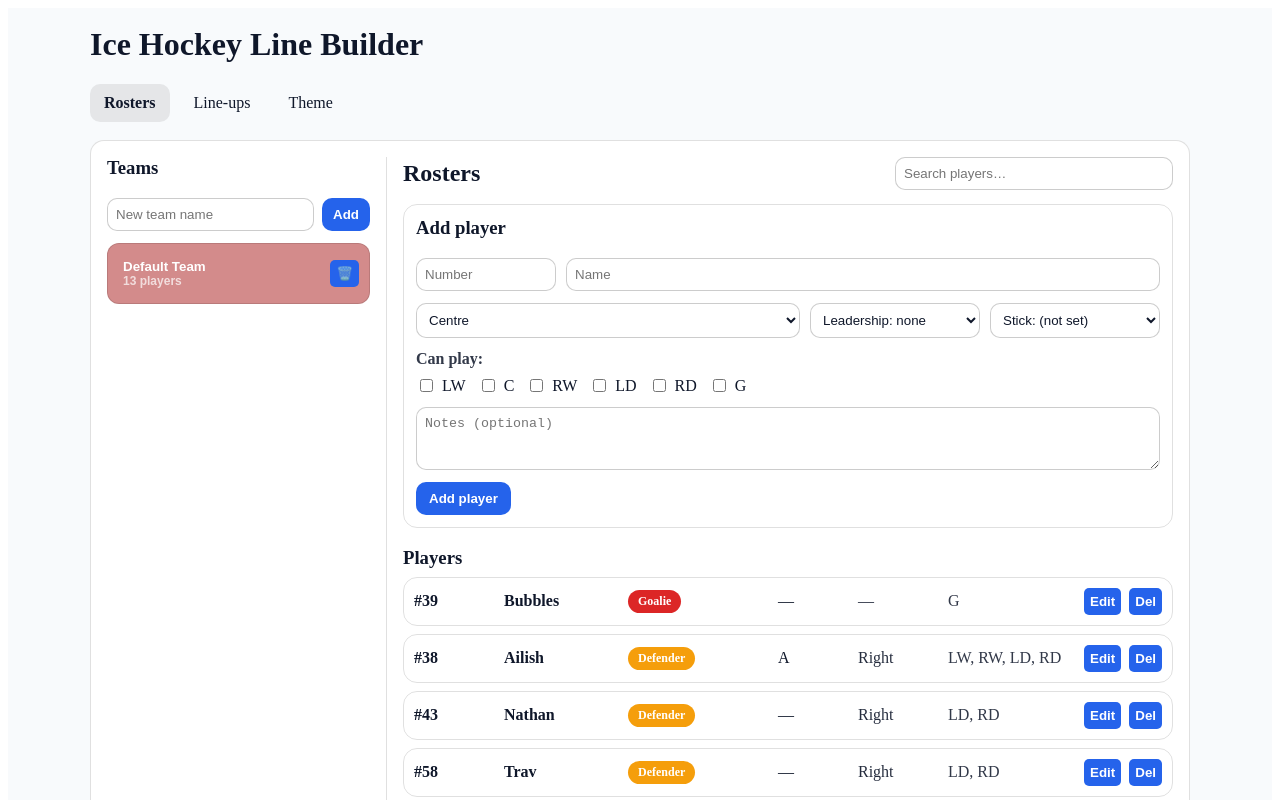
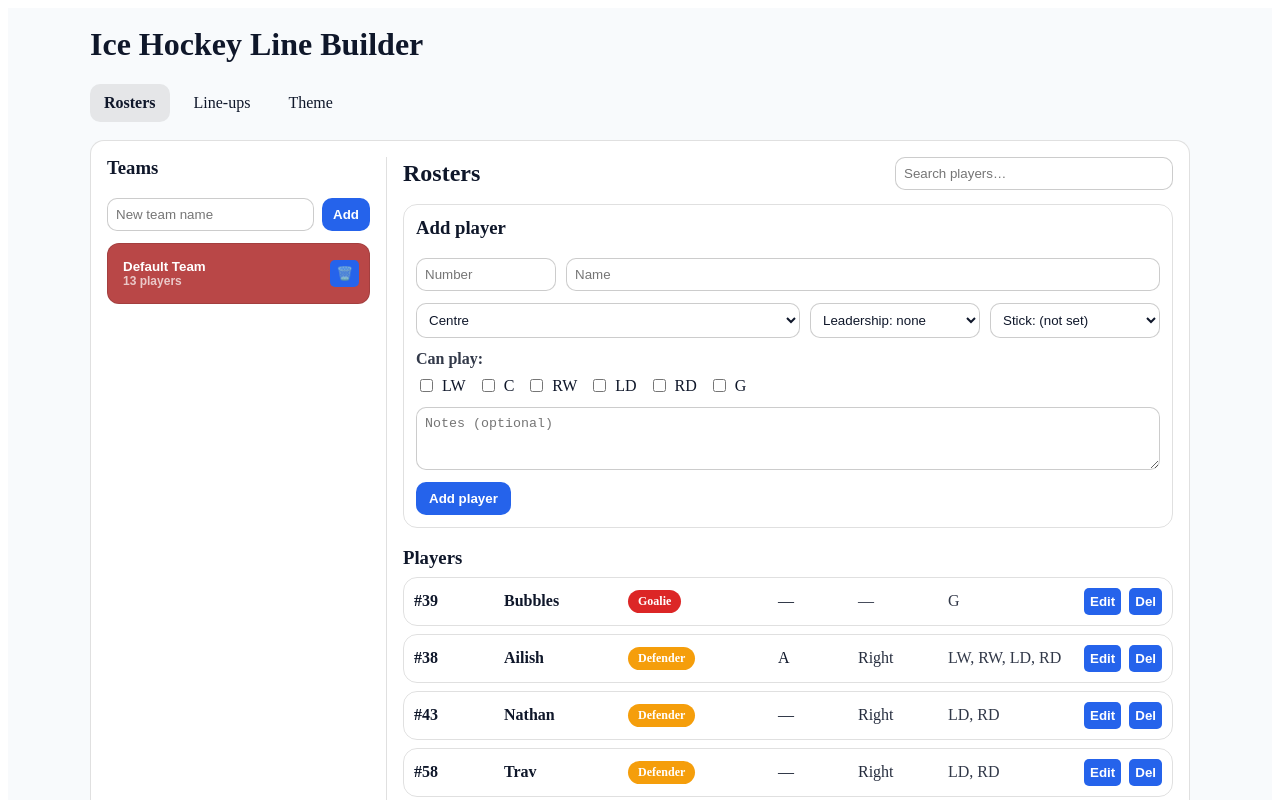
Before and after one commit to Newik83CZ/IceHockeyLineBuilder, a React (Vite) app: page / in a window 1280 px wide. Shown: the top 800 px of the page. Built offline with nearby package versions, Linux system fonts and the light colour scheme.

Commit message:
one more time fixing color

```diff
--- a/src/pages/Rosters.jsx
+++ b/src/pages/Rosters.jsx
@@ -178,10 +178,11 @@ export default function Rosters({ data, setData }) {
                 display: "flex",
                 alignItems: "center",
                 gap: 8,
+                color: "rgba(0, 0, 0, 0.8)",
                 padding: 10,
                 borderRadius: 12,
                 border: "1px solid rgba(0,0,0,0.12)",
-                background: t.id === data.activeTeamId ? "rgba(168, 25, 25, 0.50)" : "transparent",
+                background: t.id === data.activeTeamId ? "rgba(168, 25, 25, 0.80)" : "transparent",
               }}
             >
               <button
```
